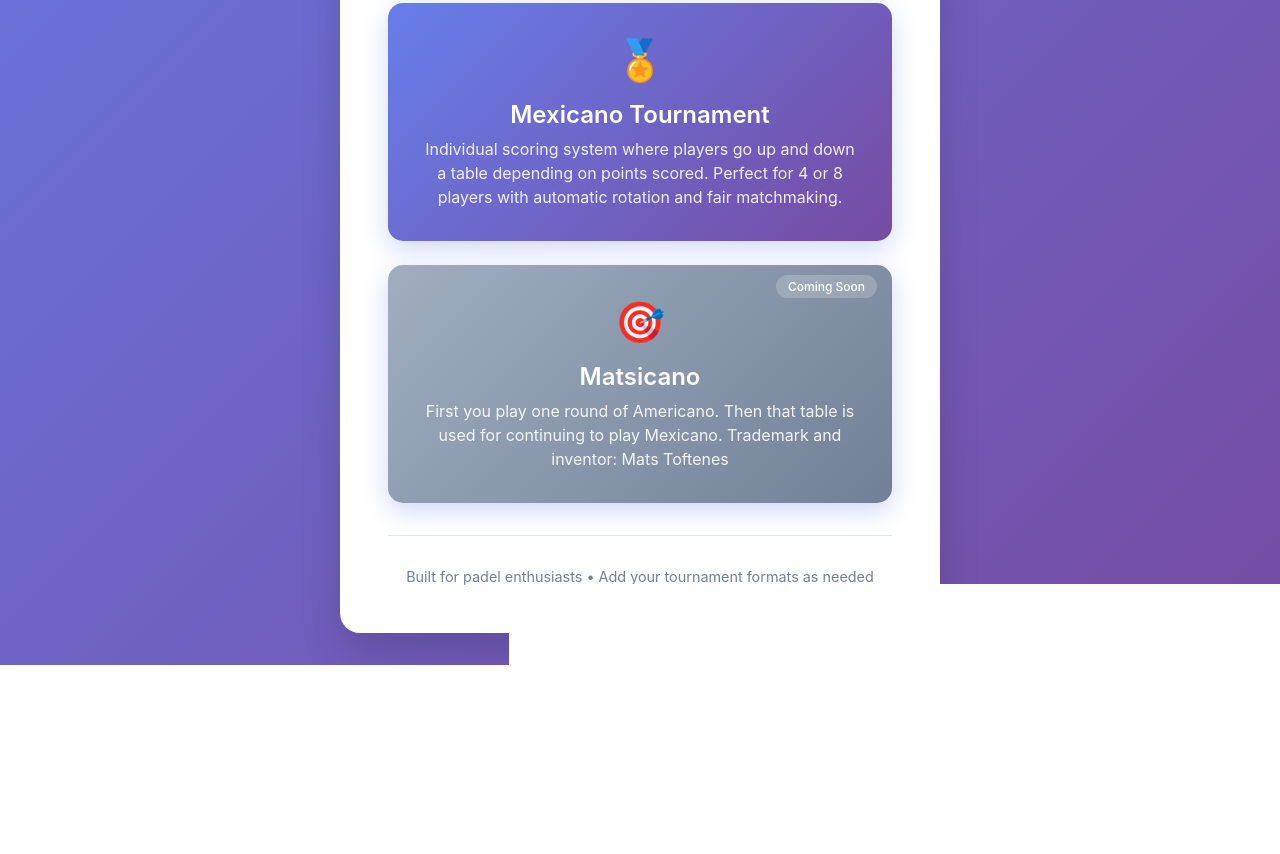
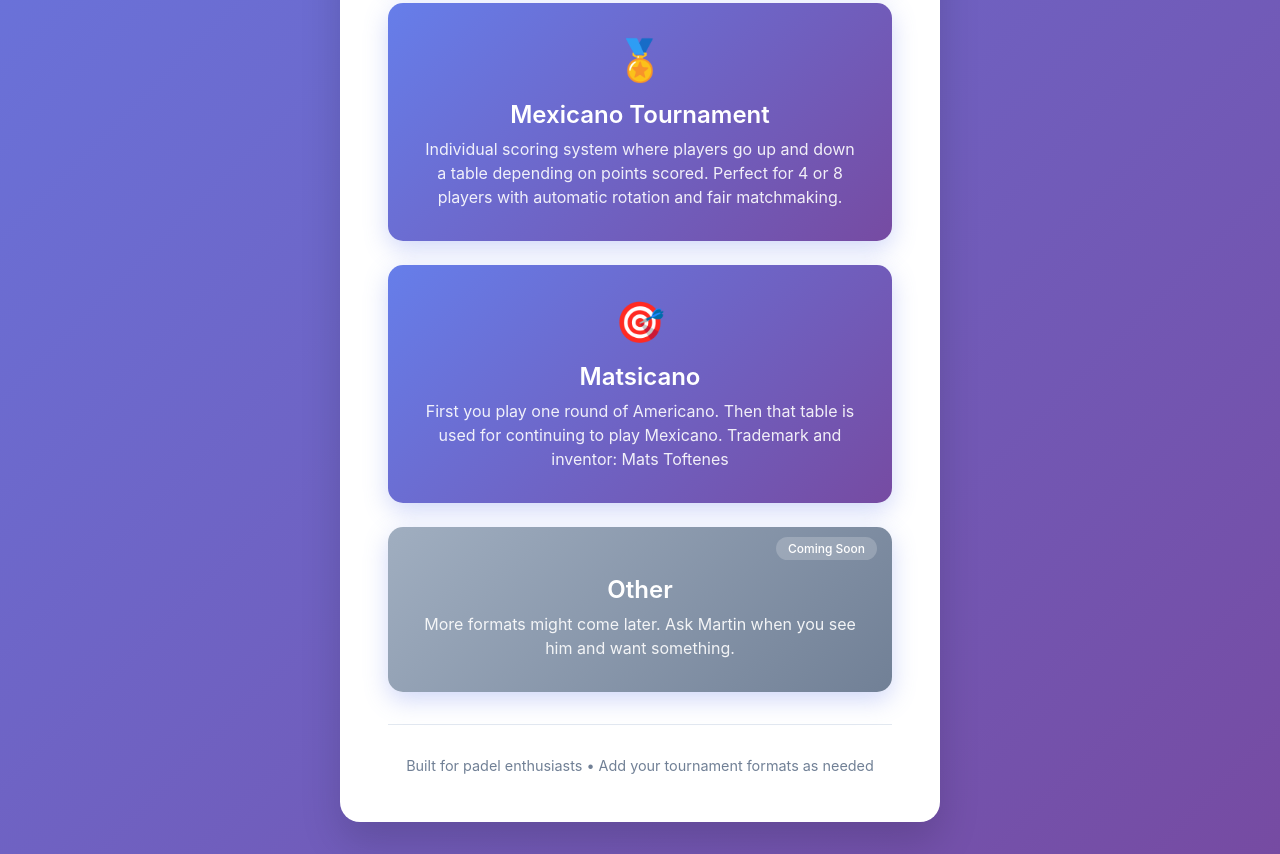
Before and after one commit to barmartland/PadelTournament, a plain HTML site: page index.html in a window 1280 px wide. Shown: the part 687-1541 px from the top of the page. Before the commit the page ends 1352 px from the top, so only its background shows below. Drawn offline with Linux system fonts and the light colour scheme.

Commit message:
made Matsicano available

```diff
--- a/index.html
+++ b/index.html
@@ -163,12 +163,21 @@
                 </p>
             </a>
 
-            <div href="Mexicano.html" class="tournament-card coming-soon">
+            <div href="Mexicano.html" class="tournament-card">
                 <span class="icon">🎯</span>
                 <h3>Matsicano</h3>
                 <p>
                     First you play one round of Americano. Then that table is used for continuing to play Mexicano.
                     Trademark and inventor: Mats Toftenes
+                </p>
+            </div>
+
+             <div  class="tournament-card coming-soon">
+                <span class="icon"></span>
+                <h3>Other</h3>
+                <p>
+                    More formats might come later.
+                    Ask Martin when you see him and want something.
                 </p>
             </div>
         </div>
```
